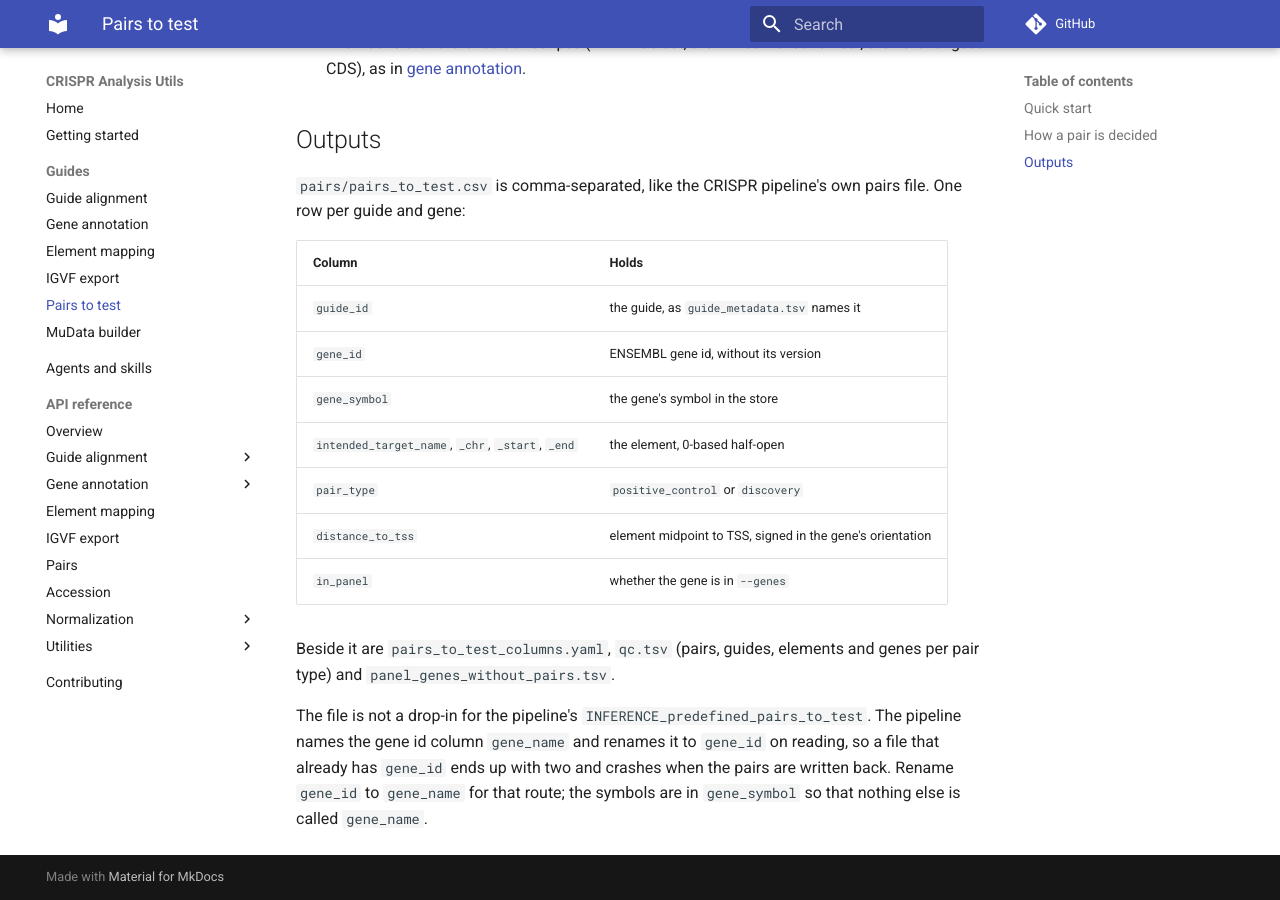
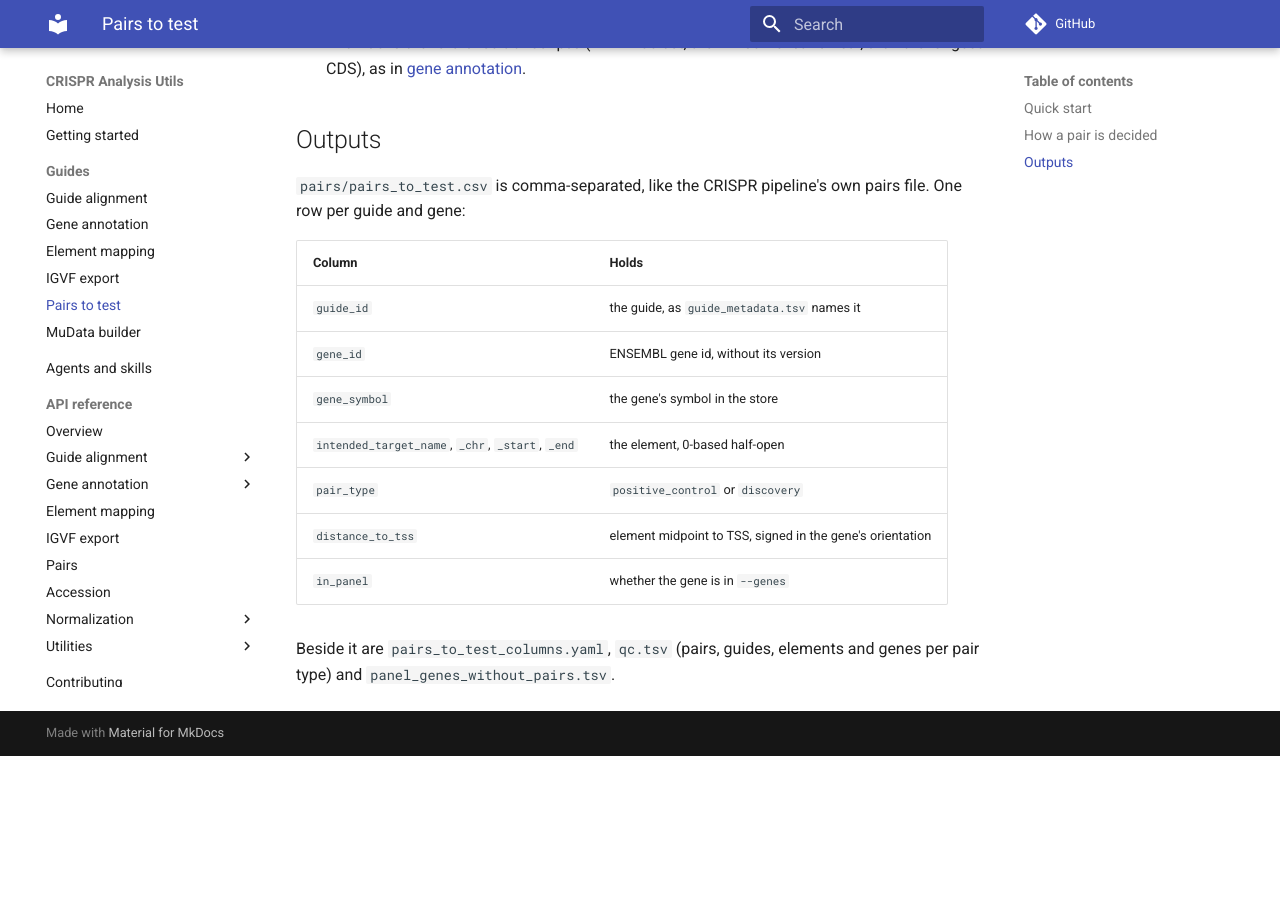
Before and after one commit to EngreitzLab/crispr-analysis-utils, an MkDocs documentation site: the page built from docs/pairs.md, in a window 1280 px wide and 900 px high, scrolled down 972 px. Built offline with MkDocs 1.6.1 and Material for MkDocs 9.7.7, drawn with Linux system fonts in a browser that asks for light colours; comment, search, counter and statistics services are not loaded; after the commit the page ends 1728 px from its top, so only the background shows below that.

Commit message:
UPDATE the pairs docs to drop the rename for the pipeline's predefined pairs
gene_id is the column's name and stays so. The CRISPR pipeline's
predefined-pairs route wants it called gene_name; that route is not
supported, so the docs no longer tell anyone to rename it.

Co-Authored-By: Claude Opus 5.5 <noreply@anthropic.com>

```diff
--- a/docs/pairs.md
+++ b/docs/pairs.md
@@ -55,10 +55,3 @@ pairs file. One row per guide and gene:
 
 Beside it are `pairs_to_test_columns.yaml`, `qc.tsv` (pairs, guides,
 elements and genes per pair type) and `panel_genes_without_pairs.tsv`.
-
-The file is not a drop-in for the pipeline's
-`INFERENCE_predefined_pairs_to_test`. The pipeline names the gene id column
-`gene_name` and renames it to `gene_id` on reading, so a file that already
-has `gene_id` ends up with two and crashes when the pairs are written back.
-Rename `gene_id` to `gene_name` for that route; the symbols are in
-`gene_symbol` so that nothing else is called `gene_name`.
```
Also changed, not shown: CLAUDE.md (+5 -7 lines), src/crispr_analysis_utils/skills/cau-pairs/SKILL.md (+0 -4 lines).
